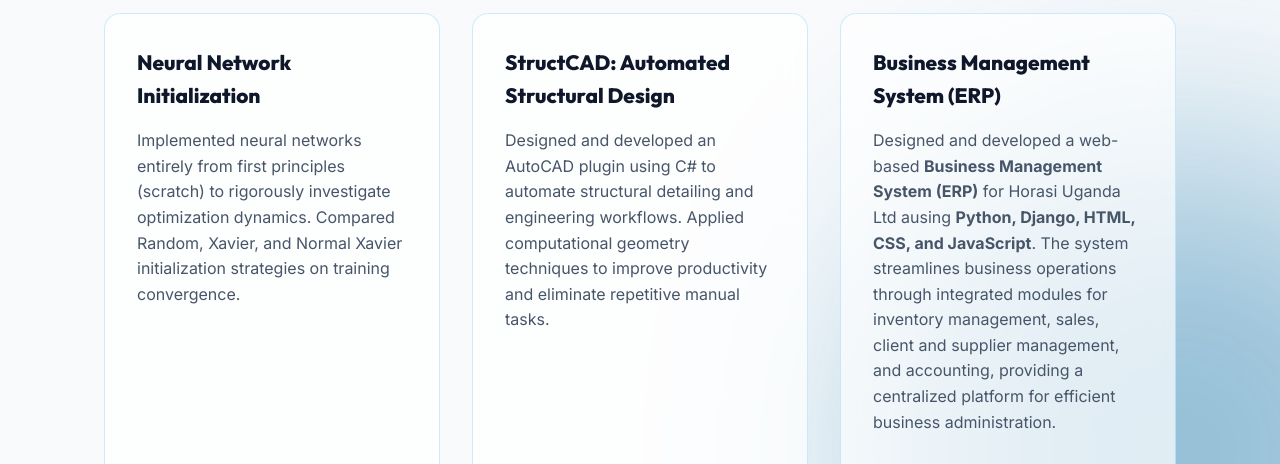
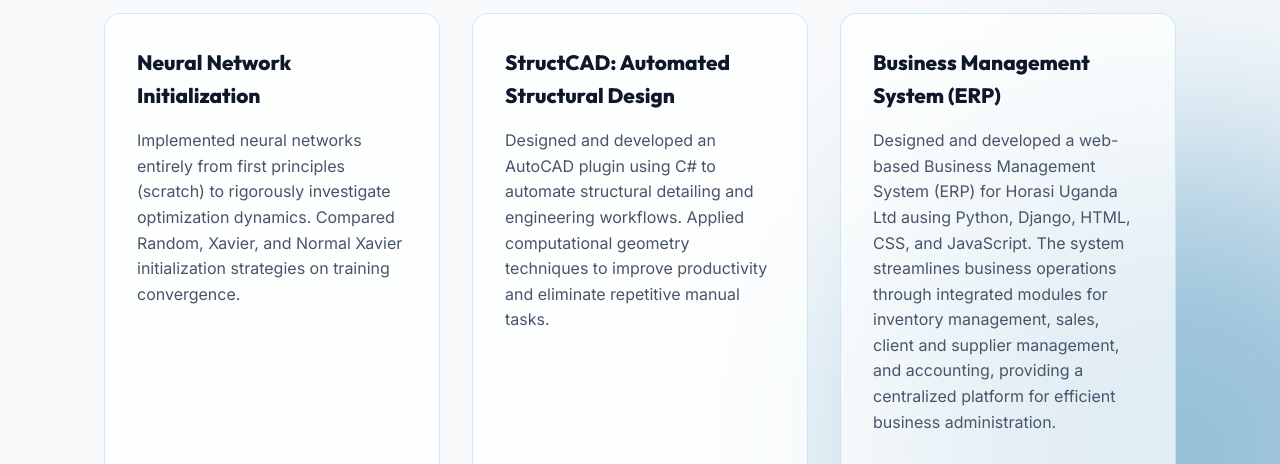
Before and after one commit to vicentmwanda/vicentmwanda.github.io, a plain HTML site: page index.html in a window 1280 px wide. Shown: the part 3540-4004 px from the top of the page. Drawn offline with Linux system fonts and the light colour scheme.

Commit message:
Fix HTML encoding in project description
Corrected the HTML encoding for the project description.

```diff
--- a/index.html
+++ b/index.html
@@ -230,8 +230,8 @@
 
             <div class="glass-card project-card">
             <h3>Business Management System (ERP)</h3>
-            <p>Designed and developed a web-based <strong>Business Management System (ERP)</strong> for <a href="https://www.linkedin.com/company/horas-uganda-limited/">Horasi Uganda Ltd </a>ausing <strong>
-                Python, Django, HTML, CSS, and JavaScript</strong>. The system streamlines business operations through integrated modules for inventory management,
+            <p>Designed and developed a web-based Business Management System (ERP) for <a href="https://www.linkedin.com/company/horas-uganda-limited/">Horasi Uganda Ltd </a>ausing
+                Python, Django, HTML, CSS, and JavaScript. The system streamlines business operations through integrated modules for inventory management,
                 sales, client and supplier management, and accounting, providing a centralized platform for efficient business administration.</p>
 
             <div style="margin-bottom: 1rem; margin-top: 0.5rem;">
```
